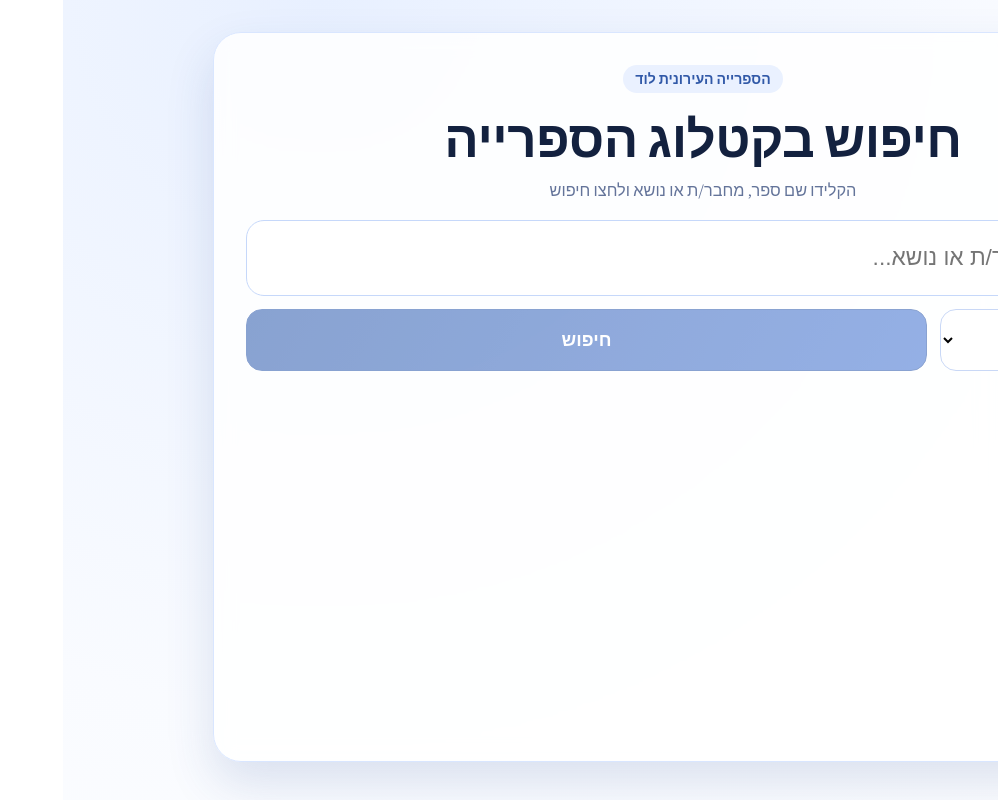
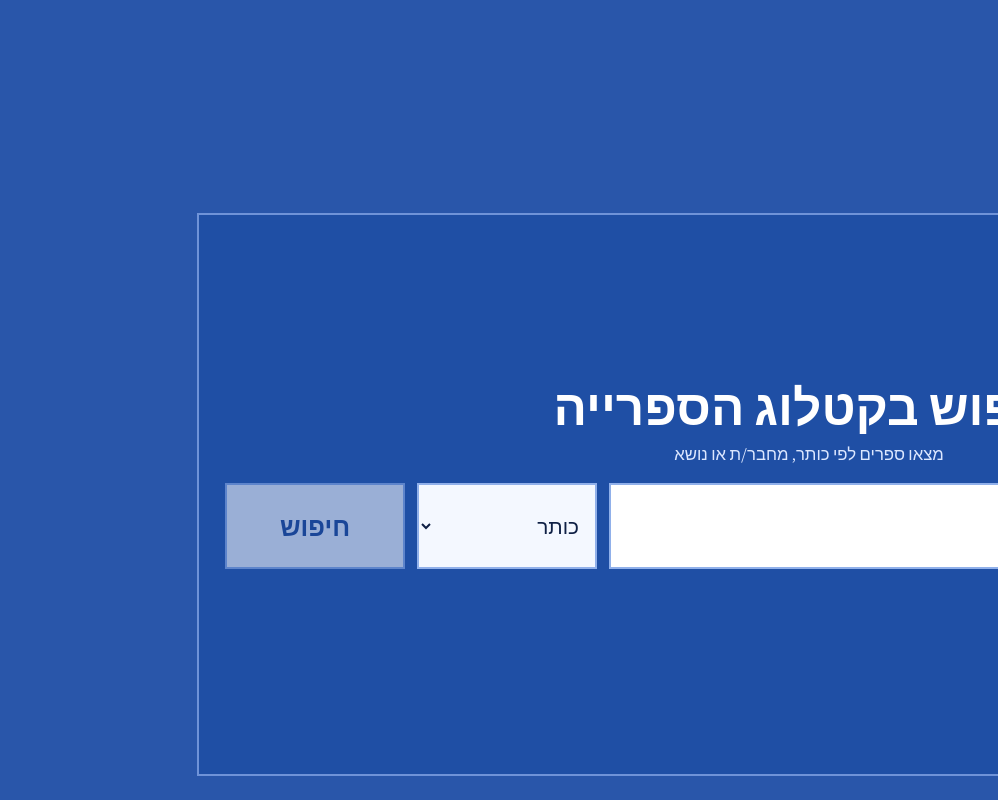
Before and after one commit to LodLibrary/booksearch, a Next.js app: page / in a window 1280 px wide. Shown: the whole page, without its empty margins (282-1280 px from the left). Built offline with nearby package versions, Linux system fonts and the light colour scheme.

Commit message:
Rebuild kiosk UI with bold sharp RTL design and strong touch hierarchy

```diff
--- a/app/globals.css
+++ b/app/globals.css
@@ -1,43 +1,47 @@
-:root{--primary:#2956AA;--primary-2:#3d6fd0;--bg:#f2f6ff;--text:#13213f;--muted:#64749a}
-*{box-sizing:border-box} body{margin:0;background:radial-gradient(circle at 20% 0%,#e8f0ff 0,#f9fbff 55%,#fff 100%);color:var(--text)}
+:root{--blue:#2956AA;--white:#fff;--ink:#0f2045;--line:#8fb0ea}
+*{box-sizing:border-box}body{margin:0;background:var(--blue);color:var(--white)}
 
-.kioskShell{max-width:1500px;margin:0 auto;padding:2rem 1.2rem 2.4rem;display:grid;gap:1.2rem;min-height:100vh}
+.kioskRoot{min-height:100vh;padding:24px 28px;display:grid;gap:18px;max-width:1920px;margin:0 auto}
+.kioskHeader{font-size:1.1rem;font-weight:700;letter-spacing:.04em;text-transform:uppercase;opacity:.9}
 
-.heroZone{max-width:980px;margin:0 auto;width:100%;text-align:center;background:rgba(255,255,255,.86);backdrop-filter:blur(10px);padding:2rem;border-radius:28px;box-shadow:0 22px 48px rgba(37,73,148,.15);border:1px solid #d9e6ff}
-.kioskBadge{margin:0 auto .6rem;display:inline-flex;padding:.3rem .8rem;border-radius:999px;background:#eaf1ff;color:#3159a8;font-weight:700;font-size:.88rem}
-.heroZone h1{margin:.2rem 0 .4rem;font-size:clamp(2rem,4.2vw,3.2rem);font-weight:800;letter-spacing:-.01em}
-.heroHint{margin:0 0 1.2rem;color:var(--muted);font-size:1.02rem}
+.searchHero{display:grid;align-content:center;justify-items:center;text-align:center;gap:10px;background:#1f4fa5;border:2px solid #6f93d8;padding:26px;min-height:52vh}
+.searchHero h1{margin:0;font-size:3.1rem;font-weight:800;line-height:1.05}
+.searchHero p{margin:0;color:#dce7ff;font-size:1.05rem}
 
-.heroSearch{display:grid;gap:.8rem}
-.heroSearch input{height:76px;padding:0 1.2rem;font-size:1.42rem;border-radius:18px;border:1px solid #c6d8fa;outline:none;box-shadow:inset 0 0 0 1px transparent}
-.heroSearch input:focus{border-color:var(--primary);box-shadow:0 0 0 4px rgba(41,86,170,.12)}
-.searchControls{display:grid;grid-template-columns:220px 1fr;gap:.8rem}
-.searchControls select,.searchControls button{height:62px;border-radius:16px;font-size:1.14rem}
-.searchControls select{border:1px solid #c9d8f6;background:#fff;padding:0 .8rem}
-.searchControls button{border:1px solid var(--primary);background:linear-gradient(120deg,var(--primary),var(--primary-2));color:#fff;font-weight:800;cursor:pointer}
-.searchControls button:disabled{opacity:.55;cursor:not-allowed}
-.statusLine{min-height:1.8rem;margin-top:.3rem}.error{color:#bf2f2f}
+.heroForm{display:grid;grid-template-columns:1fr 220px 220px;gap:12px;width:min(1240px,100%);margin-top:8px}
+.heroForm input,.heroForm select,.heroForm button{height:86px;border:2px solid #90b0ea;border-radius:0;font-family:inherit}
+.heroForm input{font-size:2rem;padding:0 18px;color:var(--ink);background:#fff}
+.heroForm select{font-size:1.3rem;padding:0 12px;background:#f4f8ff;color:var(--ink)}
+.heroForm button{font-size:1.6rem;font-weight:800;background:#fff;color:#173f8e;cursor:pointer}
+.heroForm button:disabled{opacity:.55;cursor:not-allowed}
+.heroForm input:focus,.heroForm select:focus,.heroForm button:focus{outline:3px solid #fff;outline-offset:0}
+.statusLine{min-height:28px}.error{color:#ffd2d2;font-weight:700}
 
-.resultsZone{background:rgba(255,255,255,.85);border:1px solid #dbe6fb;border-radius:22px;padding:1rem;box-shadow:0 14px 32px rgba(16,42,93,.08)}
-.resultsTop p{margin:.2rem .2rem .8rem;font-weight:700;color:#284887}
-.resultsGrid{display:grid;grid-template-columns:repeat(2,minmax(0,1fr));gap:1rem}
+.resultsStage{background:#204d9d;border:2px solid #6f93d8;padding:12px}
+.resultsTitleRow h2{margin:.2rem 0 1rem;font-size:1.45rem}
+.catalogList{display:grid;gap:10px;max-height:40vh;overflow:auto;padding-inline-end:4px}
 
-.bookCard{display:grid;grid-template-columns:1fr 150px;gap:1rem;padding:1rem;border-radius:18px;background:#fff;border:1px solid #dde7fb;box-shadow:0 8px 20px rgba(24,54,115,.08)}
-.bookCard h2{margin:0;font-size:1.45rem;line-height:1.28;color:#1b3e81}
-.bookByline{margin-top:.45rem;display:flex;gap:.7rem;align-items:center;flex-wrap:wrap}
-.bookByline span{font-weight:650;color:#2e456f}.yearChip{border:1px solid #d6e3fb;padding:.16rem .55rem;border-radius:999px;color:#5a6f9a;font-weight:700}
-.chips{margin-top:.65rem;display:flex;gap:.45rem;flex-wrap:wrap}.chips span{font-size:.9rem;border-radius:999px;padding:.28rem .58rem;background:#edf3ff;border:1px solid #d1def8;color:#2b4e90}
+.catalogRow{display:grid;grid-template-columns:140px 1fr 220px;gap:14px;background:#fff;color:var(--ink);padding:10px;border:2px solid #9ab7ec}
+.coverCol img,.coverPlaceholder{width:140px;height:196px;border:2px solid #9fb8ea;object-fit:cover;background:#edf3ff;display:flex;align-items:center;justify-content:center}
+.infoCol h3{margin:0;font-size:1.6rem;line-height:1.2;color:#14377c}
+.metaMatrix{margin-top:10px;display:grid;grid-template-columns:repeat(2,minmax(0,1fr));gap:8px}
+.metaMatrix div{border:1px solid #bfd0ef;padding:8px;display:grid;gap:3px}
+.metaMatrix span{font-size:.82rem;color:#4d6291}.metaMatrix strong{font-size:1.02rem}
 
-.cardActions{margin-top:.85rem;display:flex;gap:.6rem;flex-wrap:wrap}
-.cardActions a,.cardActions button{height:42px;padding:0 .95rem;border-radius:12px;border:1px solid #b9cdf3;background:#fff;color:#1f4fa5;font-weight:780;text-decoration:none;display:inline-flex;align-items:center;cursor:pointer}
-.cardActions button:disabled{opacity:.6;cursor:wait}
+.actionCol{display:grid;align-content:start;gap:8px}
+.actionCol a,.disabledBtn{height:58px;display:flex;align-items:center;justify-content:center;text-decoration:none;font-size:1.12rem;font-weight:800;border:2px solid #88a7df;background:#f7faff;color:#174089}
+.disabledBtn{opacity:.45}
 
-.detailsBox{margin-top:.8rem;padding:.7rem;border-radius:12px;background:#f9fbff;border:1px solid #dfe9fb}
-.detailsBox h3{margin:0 0 .45rem;font-size:1rem;color:#244684}.detailsFlow{display:grid;gap:.38rem}
-.detailsFlow div{padding:.45rem .55rem;border-radius:10px;border:1px solid #e3ebfb;background:#fff;color:#2c3f65;font-size:.95rem}
+.detailsRoot{background:#1f4ca0}
+.detailsGrid{display:grid;grid-template-columns:280px 1fr 1fr;gap:12px}
+.detailsCover{background:#fff;color:var(--ink);padding:12px;border:2px solid #94b2e8;display:grid;gap:10px;align-content:start}
+.detailsCover img{width:220px;height:310px;border:2px solid #9ab7ec;object-fit:cover}
+.detailsCover h1{margin:0;font-size:1.5rem;line-height:1.2;color:#13397f}
+.detailsSection{background:#fff;color:var(--ink);border:2px solid #94b2e8;padding:10px;display:grid;gap:8px;align-content:start}
+.detailsSection h2{margin:0 0 6px;font-size:1.2rem;color:#163f8d}
+.detailsSection div{border:1px solid #c0d2ef;padding:8px;display:grid;gap:2px}
+.detailsSection span{font-size:.82rem;color:#5a6f99}.detailsSection strong{font-size:1rem}
+.detailsSection.wide{grid-column:span 2}
 
-.bookCover img,.bookCover div{width:150px;height:210px;border-radius:14px;border:1px solid #d8e1f4;background:#edf2fc;display:block;object-fit:cover}
-.bookCover div{display:flex;align-items:center;justify-content:center;color:#6a7ea8}
-
-@media (max-width:1100px){.resultsGrid{grid-template-columns:1fr}.bookCard{grid-template-columns:1fr 130px}.bookCover img,.bookCover div{width:130px;height:184px}}
-@media (max-width:780px){.heroZone{padding:1.2rem;border-radius:18px}.searchControls{grid-template-columns:1fr}.heroSearch input{height:64px;font-size:1.2rem}.bookCard{grid-template-columns:1fr}.bookCover{order:-1}}
+@media (max-width:1300px){.catalogRow{grid-template-columns:120px 1fr 190px}.coverCol img,.coverPlaceholder{width:120px;height:168px}.heroForm{grid-template-columns:1fr 180px 180px}}
+@media (max-width:980px){.heroForm{grid-template-columns:1fr}.catalogRow{grid-template-columns:1fr}.actionCol{grid-template-columns:1fr 1fr}.detailsGrid{grid-template-columns:1fr}.detailsSection.wide{grid-column:auto}}
--- a/app/page.tsx
+++ b/app/page.tsx
@@ -16,8 +16,6 @@ export default function HomePage() {
   const [loading, setLoading] = useState(false);
   const [error, setError] = useState<string | null>(null);
   const [searched, setSearched] = useState(false);
-  const [expanded, setExpanded] = useState<Record<string, { mode: "details" | "copies"; lines: string[] }>>({});
-  const [panelLoading, setPanelLoading] = useState<string | null>(null);
 
   const canSearch = useMemo(() => query.trim().length >= 2, [query]);
   const visibleResults = useMemo(() => results.filter((item) => Boolean(item.copiesUrl)), [results]);
@@ -25,6 +23,7 @@ export default function HomePage() {
   const onSubmit = async (event: FormEvent) => {
     event.preventDefault();
     if (!canSearch) return;
+
     setLoading(true);
     setError(null);
     setSearched(true);
@@ -46,54 +45,32 @@ export default function HomePage() {
     }
   };
 
-  const openPanel = async (key: string, url: string, mode: "details" | "copies") => {
-    setPanelLoading(`${key}-${mode}`);
-    try {
-      const res = await fetch(`/api/details?url=${encodeURIComponent(url)}&mode=${mode}`);
-      const data = (await res.json()) as { lines?: string[] };
-      if (!res.ok) return;
-      const lines = data.lines ?? [];
-      setExpanded((prev) => ({ ...prev, [key]: { mode, lines } }));
-    } finally {
-      setPanelLoading(null);
-    }
-  };
-
   const getTitleId = (url?: string): string | null => {
     if (!url) return null;
     try { return new URL(url).searchParams.get("titleId"); } catch { return null; }
   };
 
-  const cleanLine = (line: string): string | null => {
-    const normalized = line.replace(/\s+/g, " ").trim();
-    if (!normalized || normalized.length < 3) return null;
-    if (/SCROLL_TO_TOP|פרטים נוספים|דף הבית|אירועים|אודות|כניסה|שכחתי סיסמא/i.test(normalized)) return null;
-    return normalized;
-  };
+  return (
+    <main className="kioskRoot">
+      <header className="kioskHeader">הספרייה העירונית לוד</header>
 
-  return (
-    <main className="kioskShell">
-      <section className="heroZone">
-        <p className="kioskBadge">הספרייה העירונית לוד</p>
+      <section className="searchHero">
         <h1>חיפוש בקטלוג הספרייה</h1>
-        <p className="heroHint">הקלידו שם ספר, מחבר/ת או נושא ולחצו חיפוש</p>
+        <p>מצאו ספרים לפי כותר, מחבר/ת או נושא</p>
 
-        <form className="heroSearch" onSubmit={onSubmit} aria-label="טופס חיפוש">
+        <form className="heroForm" onSubmit={onSubmit} aria-label="טופס חיפוש">
           <input
-            id="query"
             value={query}
             onChange={(e) => setQuery(e.target.value)}
             placeholder="שם ספר, מחבר/ת או נושא..."
             autoComplete="off"
           />
-          <div className="searchControls">
-            <select id="column" value={column} onChange={(e) => setColumn(e.target.value as SearchColumn)}>
-              <option value="0">כותר</option>
-              <option value="1">מחבר/ת</option>
-              <option value="2">נושא</option>
-            </select>
-            <button type="submit" disabled={!canSearch || loading}>חיפוש</button>
-          </div>
+          <select value={column} onChange={(e) => setColumn(e.target.value as SearchColumn)}>
+            <option value="0">כותר</option>
+            <option value="1">מחבר/ת</option>
+            <option value="2">נושא</option>
+          </select>
+          <button type="submit" disabled={!canSearch || loading}>חיפוש</button>
         </form>
 
         <div className="statusLine" aria-live="polite">
@@ -103,49 +80,38 @@ export default function HomePage() {
       </section>
 
       {searched && (
-        <section className="resultsZone" aria-live="polite">
-          <div className="resultsTop">
-            {!loading && !error && visibleResults.length > 0 && <p>נמצאו {visibleResults.length} תוצאות</p>}
-            {!loading && !error && visibleResults.length === 0 && <p>לא נמצאו תוצאות מתאימות.</p>}
+        <section className="resultsStage" aria-live="polite">
+          <div className="resultsTitleRow">
+            {!loading && !error && visibleResults.length > 0 && <h2>תוצאות חיפוש ({visibleResults.length})</h2>}
+            {!loading && !error && visibleResults.length === 0 && <h2>לא נמצאו תוצאות מתאימות</h2>}
           </div>
 
-          <div className="resultsGrid">
+          <div className="catalogList">
             {visibleResults.map((item, idx) => {
-              const key = `${item.title}-${idx}`;
               const titleId = getTitleId(item.detailsUrl);
-              const details = expanded[key];
-              const sanitized = details ? details.lines.map(cleanLine).filter((line): line is string => Boolean(line)).slice(0, 14) : [];
-
               return (
-                <article key={key} className="bookCard">
-                  <div className="bookCardMain">
-                    <h2>{item.title}</h2>
-                    <div className="bookByline">
-                      {item.author && <span>מאת {item.author}</span>}
-                      {item.year && <span className="yearChip">{item.year}</span>}
-                    </div>
-                    <div className="chips">
-                      {item.shelfMark && <span>מיקום מדף: {item.shelfMark}</span>}
-                      {item.classification && <span>סיווג: {item.classification}</span>}
-                      {item.seriesNumber && <span>מס׳ בסדרה: {item.seriesNumber}</span>}
-                    </div>
-
-                    <div className="cardActions">
-                      {item.detailsUrl && (titleId ? <Link href={`/title/${titleId}`}>פרטים נוספים</Link> :
-                        <button type="button" onClick={() => openPanel(key, item.detailsUrl!, "details")} disabled={panelLoading === `${key}-details`}>פרטים נוספים</button>)}
-                      {item.copiesUrl && <button type="button" onClick={() => openPanel(key, item.copiesUrl!, "copies")} disabled={panelLoading === `${key}-copies`}>בדיקת עותקים</button>}
-                    </div>
-
-                    {details && (
-                      <div className="detailsBox">
-                        <h3>{details.mode === "copies" ? "פרטי עותקים" : "פרטי רשומה"}</h3>
-                        <div className="detailsFlow">{sanitized.map((line, i) => <div key={`${i}-${line}`}>{line}</div>)}</div>
-                      </div>
+                <article key={`${item.title}-${idx}`} className="catalogRow">
+                  <div className="coverCol">
+                    {item.coverUrl ? (
+                      <Image src={`/api/cover?url=${encodeURIComponent(item.coverUrl)}`} alt="" width={140} height={196} unoptimized />
+                    ) : (
+                      <div className="coverPlaceholder">אין תמונה</div>
                     )}
                   </div>
 
-                  <div className="bookCover" aria-hidden="true">
-                    {item.coverUrl ? <Image src={`/api/cover?url=${encodeURIComponent(item.coverUrl)}`} alt="" width={150} height={210} unoptimized /> : <div>אין תמונה</div>}
+                  <div className="infoCol">
+                    <h3>{item.title}</h3>
+                    <div className="metaMatrix">
+                      <div><span>מחבר/ת</span><strong>{item.author || "לא זמין"}</strong></div>
+                      <div><span>שנת הוצאה</span><strong>{item.year || "לא זמין"}</strong></div>
+                      <div><span>מיקום מדף</span><strong>{item.shelfMark || "לא זמין"}</strong></div>
+                      <div><span>סיווג</span><strong>{item.classification || "לא זמין"}</strong></div>
+                    </div>
+                  </div>
+
+                  <div className="actionCol">
+                    {titleId ? <Link href={`/title/${titleId}`}>פרטי הספר</Link> : <span className="disabledBtn">פרטי הספר</span>}
+                    {item.copiesUrl ? <a href={item.copiesUrl} target="_blank" rel="noreferrer noopener">בדיקת עותקים</a> : <span className="disabledBtn">בדיקת עותקים</span>}
                   </div>
                 </article>
               );
```
Also changed, not shown: app/title/[titleId]/page.tsx (+19 -44 lines).
